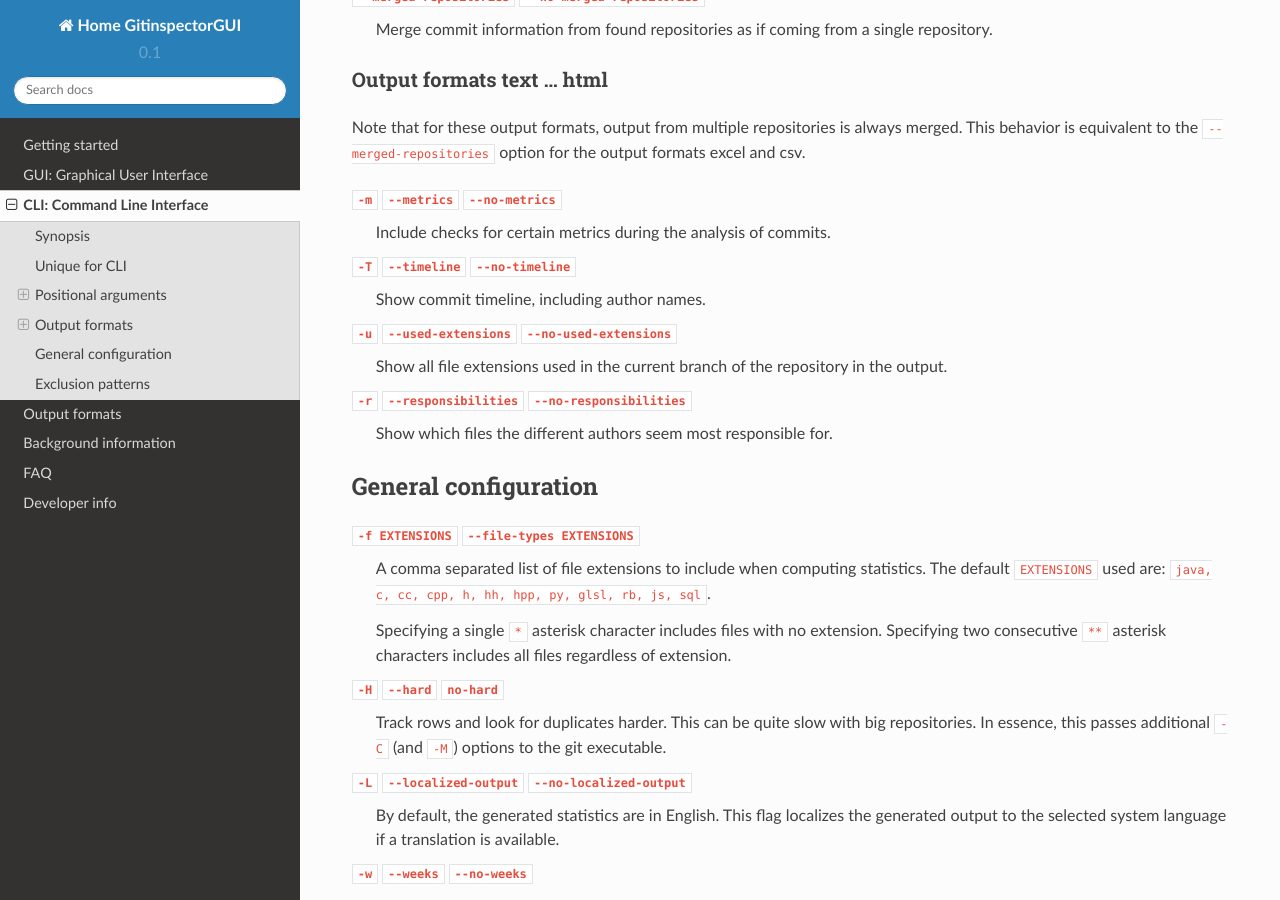
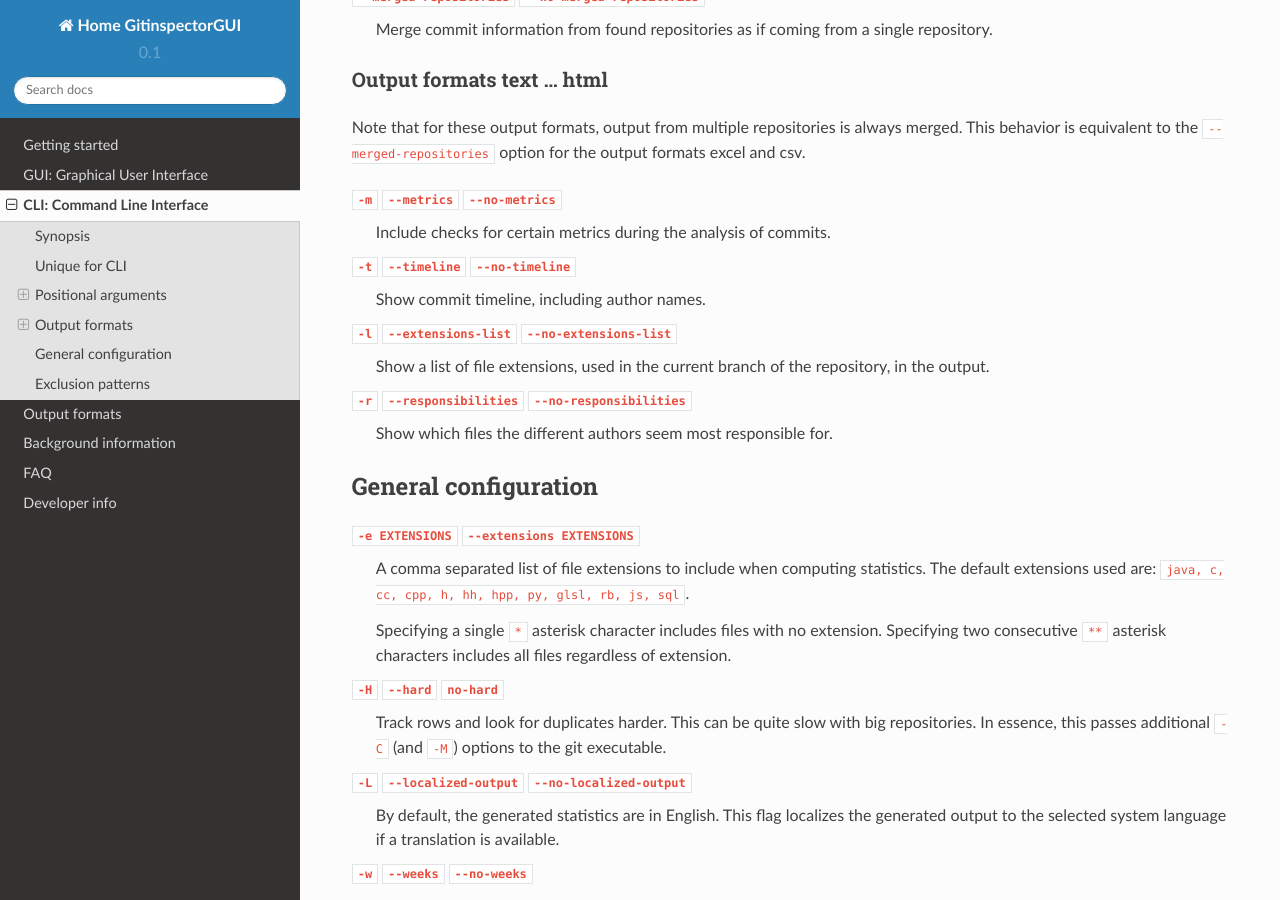
Before and after one commit to davbeek/gitinspectorgui-rtd, a Sphinx documentation site: the page built from docs/source/cli.rst, in a window 1280 px wide and 900 px high, scrolled down 3123 px. Built offline with Sphinx 7.4.7 and the Read the Docs theme 2.0.0, drawn with Linux system fonts in a browser that asks for light colours; some of the changed text lies outside the part shown.

Commit message:
Correct documentation for simplified options

```diff
--- a/docs/source/cli.rst
+++ b/docs/source/cli.rst
@@ -9,8 +9,8 @@
                   [-F {html,htmlembedded,json,text,xml,excel,csv}]
                   [--scaled-percentages | --no-scaled-percentages] [-f N]
                   [--merged-repositories | --no-merged-repositories]
-                  [-m | --metrics | --no-metrics] [-T | --timeline | --no-timeline]
-                  [-u | --used-extensions | --no-used-extensions]
+                  [-m | --metrics | --no-metrics] [-t | --timeline | --no-timeline]
+                  [-l | --extensions-list | --no-extensions-list]
                   [-r | --responsibilities | --no-responsibilities] [-e EXTENSIONS]
                   [-H | --hard | --no-hard]
                   [-L | --localize-output | --no-localize-output]
@@ -164,12 +164,12 @@
 ``-m``  ``--metrics`` ``--no-metrics``
   Include checks for certain metrics during the analysis of commits.
 
-``-T`` ``--timeline`` ``--no-timeline``
+``-t`` ``--timeline`` ``--no-timeline``
   Show commit timeline, including author names.
 
-``-u`` ``--used-extensions`` ``--no-used-extensions``
-  Show all file extensions used in the current branch of the
-  repository in the output.
+``-l`` ``--extensions-list`` ``--no-extensions-list``
+  Show a list of file extensions, used in the current branch of the
+  repository, in the output.
 
 ``-r``  ``--responsibilities`` ``--no-responsibilities``
   Show which files the different authors seem most responsible for.
@@ -177,9 +177,9 @@
 
 General configuration
 ---------------------
-``-f EXTENSIONS`` ``--file-types EXTENSIONS``
+``-e EXTENSIONS`` ``--extensions EXTENSIONS``
   A comma separated list of file extensions to include when computing
-  statistics. The default ``EXTENSIONS`` used are: ``java, c, cc, cpp, h, hh,
+  statistics. The default extensions used are: ``java, c, cc, cpp, h, hh,
   hpp, py, glsl, rb, js, sql``.
 
   Specifying a single ``*`` asterisk character includes files with no extension.
```
